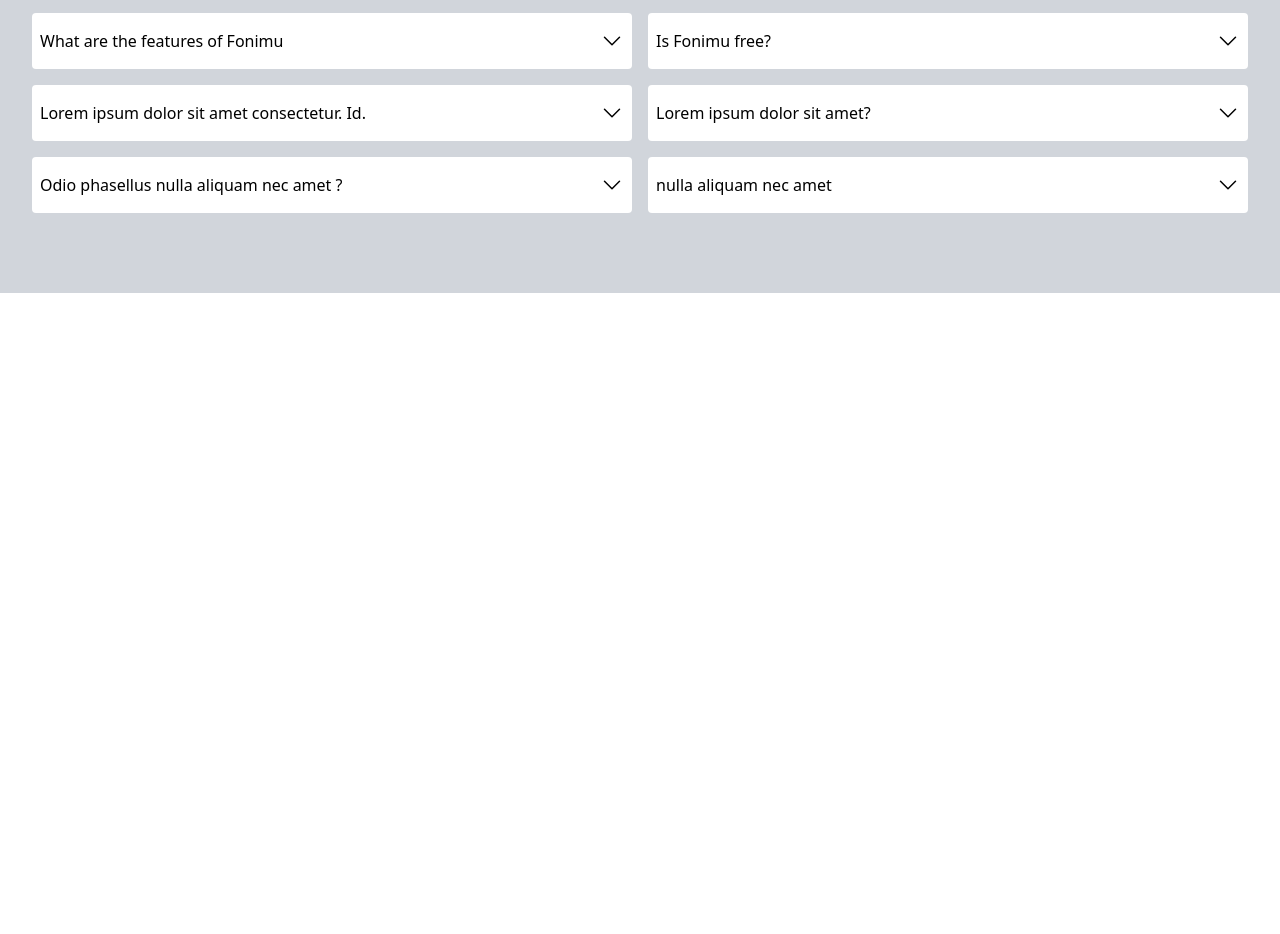
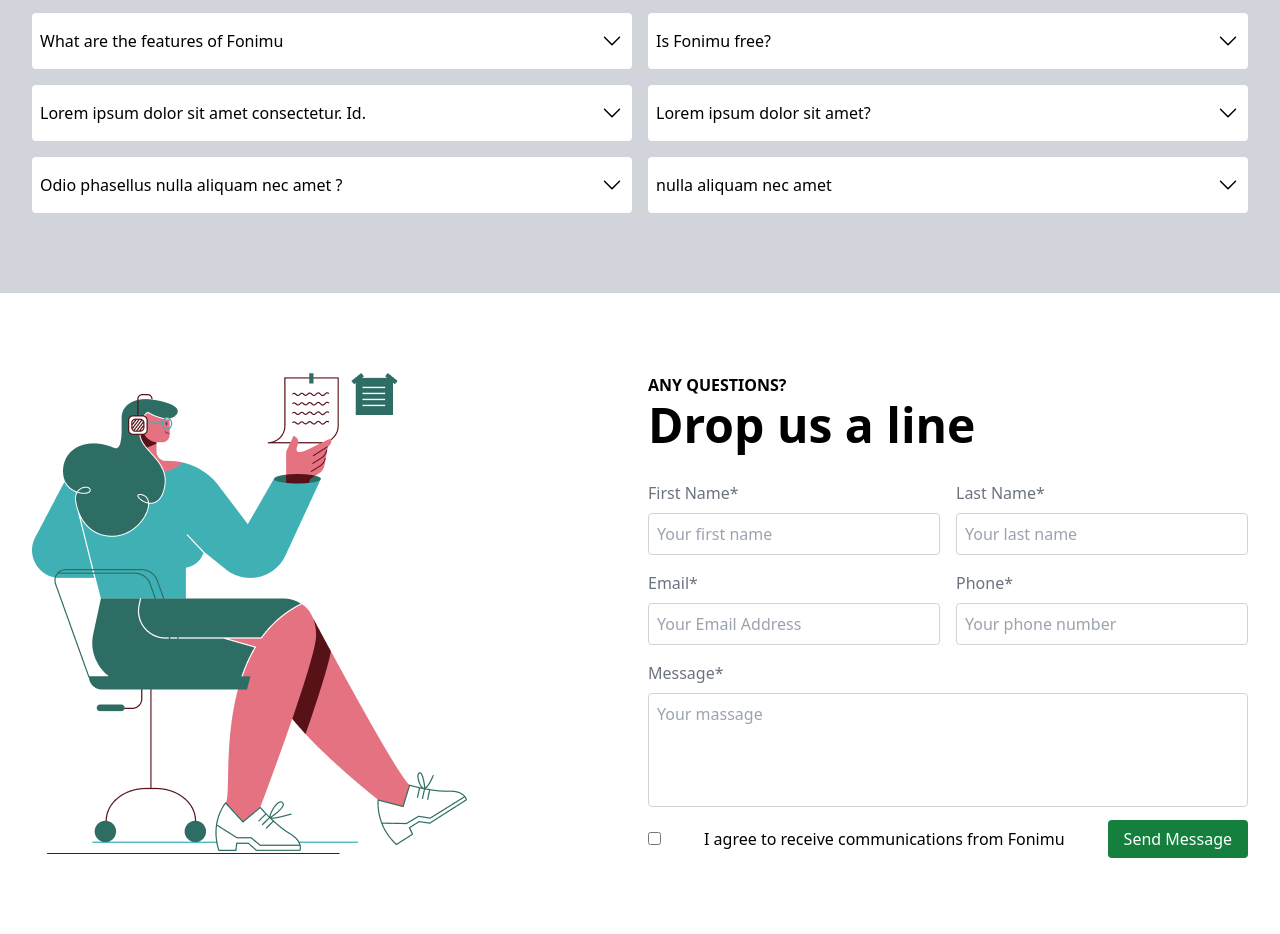
Before and after one commit to Sumally007/Fonimu007, a website: page src/index.html in a window 1280 px wide. Shown: the part 3685-4619 px from the top of the page. Before the commit the page ends 3978 px from the top, so only its background shows below. Drawn offline with Linux system fonts and the light colour scheme.

Commit message:
section 6 is completed

```diff
--- a/src/index.html
+++ b/src/index.html
@@ -486,6 +486,81 @@
           </div>
         </section>
         <!--section five end-->
+        <!--section six start-->
+        <section class="grid grid-cols-2 gap-4 mx-8 py-20">
+          <div>
+            <img src="/img/illustration.png" alt="" />
+          </div>
+          <div class="">
+            <div class="mb-8">
+              <h1 class="uppercase text-base font-bold mb-1">Any questions?</h1>
+              <h2 class="text-5xl font-bold">Drop us a line</h2>
+            </div>
+            <div class="mb-5">
+              <div class="grid grid-cols-2 gap-4 mb-4">
+                <div>
+                  <p class="mb-2 text-gray-500">First Name*</p>
+                  <input
+                    class="w-full p-2 border border-gray-300 rounded outline-none"
+                    type="text"
+                    placeholder="Your first name"
+                  />
+                </div>
+                <div>
+                  <p class="mb-2 text-gray-500">Last Name*</p>
+                  <input
+                    class="w-full p-2 border border-gray-300 rounded outline-none"
+                    type="text"
+                    placeholder="Your last name"
+                  />
+                </div>
+                <div>
+                  <p class="mb-2 text-gray-500">Email*</p>
+                  <input
+                    class="w-full p-2 border border-gray-300 rounded outline-none"
+                    type="text"
+                    placeholder="Your Email Address"
+                  />
+                </div>
+                <div>
+                  <p class="mb-2 text-gray-500">Phone*</p>
+                  <input
+                    class="w-full p-2 border border-gray-300 rounded outline-none"
+                    type="text"
+                    placeholder="Your phone number"
+                  />
+                </div>
+              </div>
+              <div>
+                <p class="mb-2 text-gray-500">Message*</p>
+                <input
+                  class="pt-2 pb-20 pl-2 border border-gray-300 w-full outline-none rounded"
+                  type="text"
+                  placeholder="Your massage"
+                />
+              </div>
+            </div>
+            <div class="grid grid-cols-3 items-center justify-start">
+              <div class="mr-8 sm:mr-0 sm:w-max">
+                <input type="checkbox" />
+              </div>
+              <div class="-ml-44 sm:-ml-36 sm:w-max">
+                <p class="text-base">
+                  I agree to receive communications from Fonimu
+                </p>
+              </div>
+
+              <div class="justify-self-end">
+                <a
+                  class="text-base text-white px-4 py-2 rounded bg-green-700"
+                  href="#"
+                  >Send Message</a
+                >
+              </div>
+            </div>
+          </div>
+        </section>
+        <!--section six end-->
       </main>
     </div>
   </body>
```
Also changed, not shown: src/output.css.
